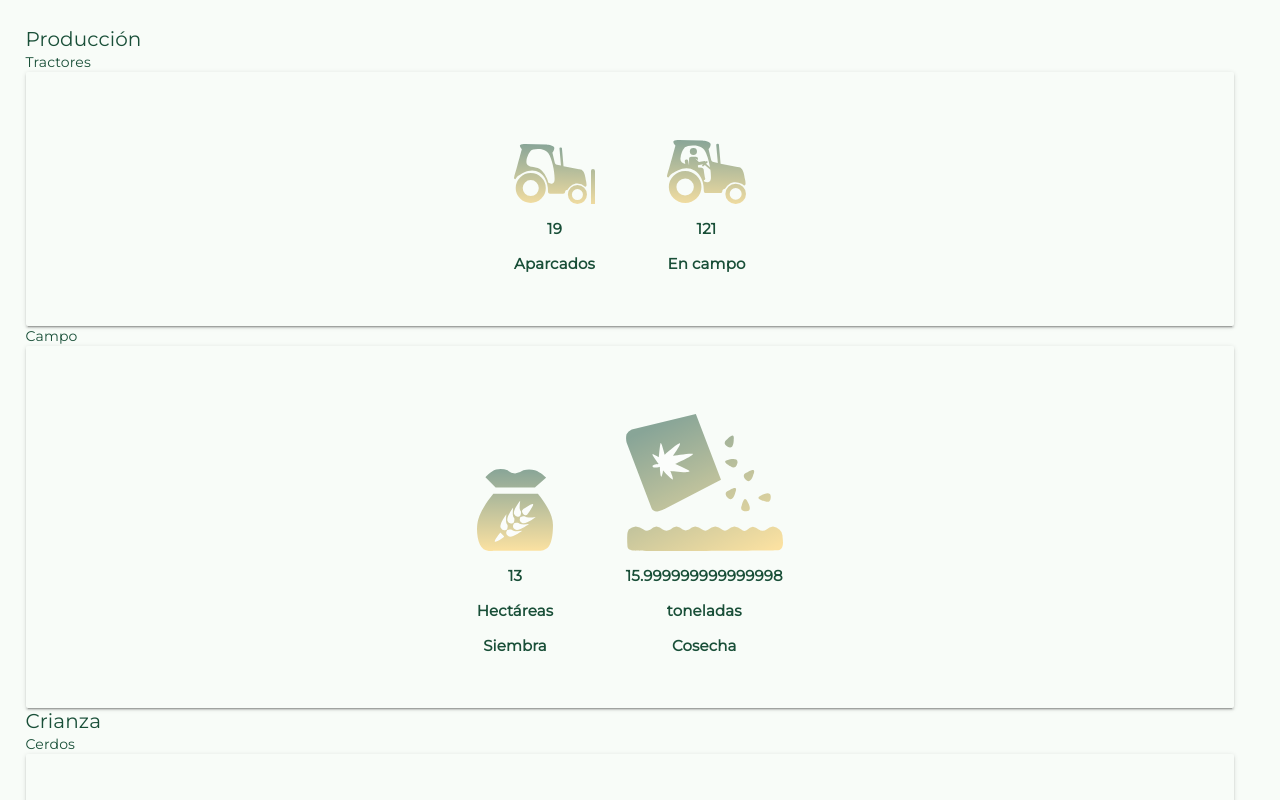
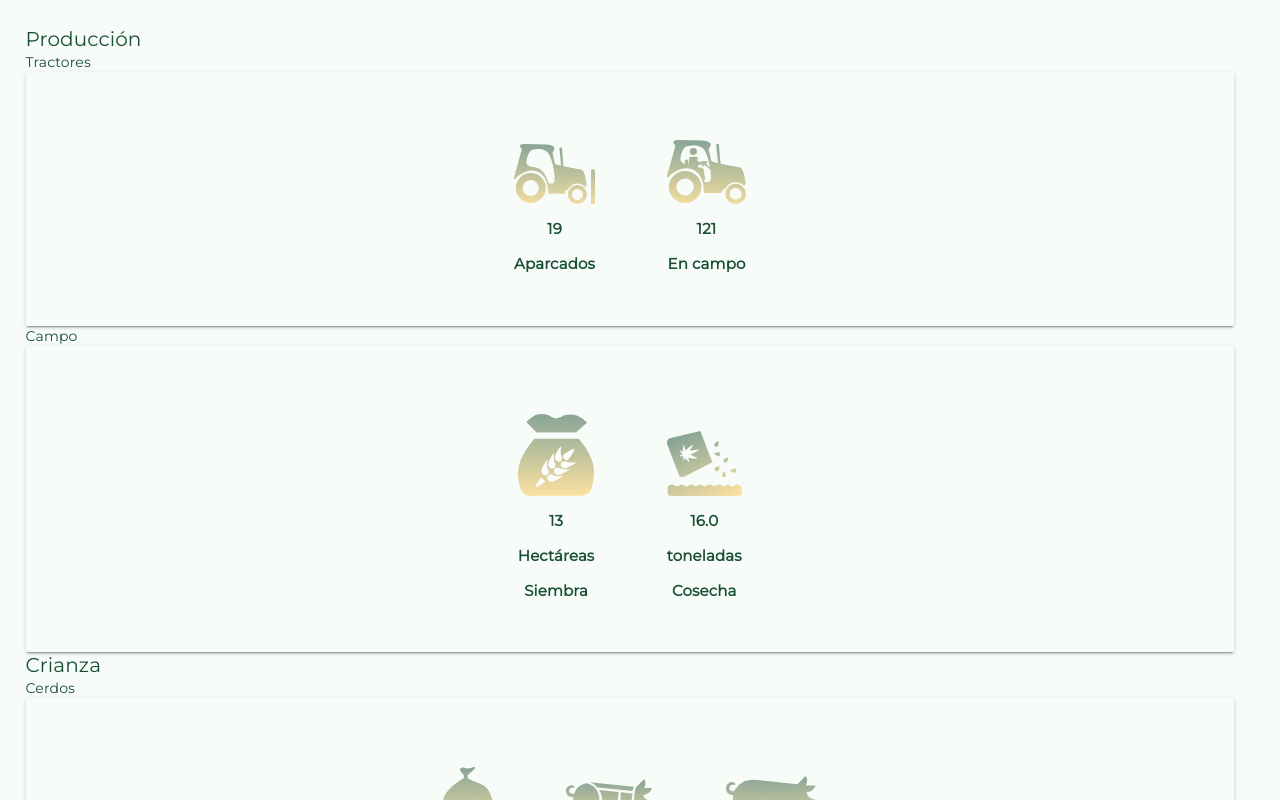
Before and after one commit to wigilabs/Aliar-Fazenda-Demo, a Vue app: page / in a window 1280 px wide. Shown: the top 800 px of the page. Built offline with nearby package versions, Linux system fonts and the light colour scheme.

Commit message:
arreglo numeros float

```diff
--- a/src/App.vue
+++ b/src/App.vue
@@ -54,7 +54,7 @@
            <md-card-media md-big>
   <img src="./assets/g2.svg" style="height: 100%; opacity: .5;">
         </md-card-media>
-      <p class="title">{{ fields.harvest.value }}</p>
+      <p class="title">{{ fields.harvest.value | float }}</p>
                 <p class="title is-6">toneladas</p>
             <p class="subtitle is-6">Cosecha</p>
     </md-menu>
```
